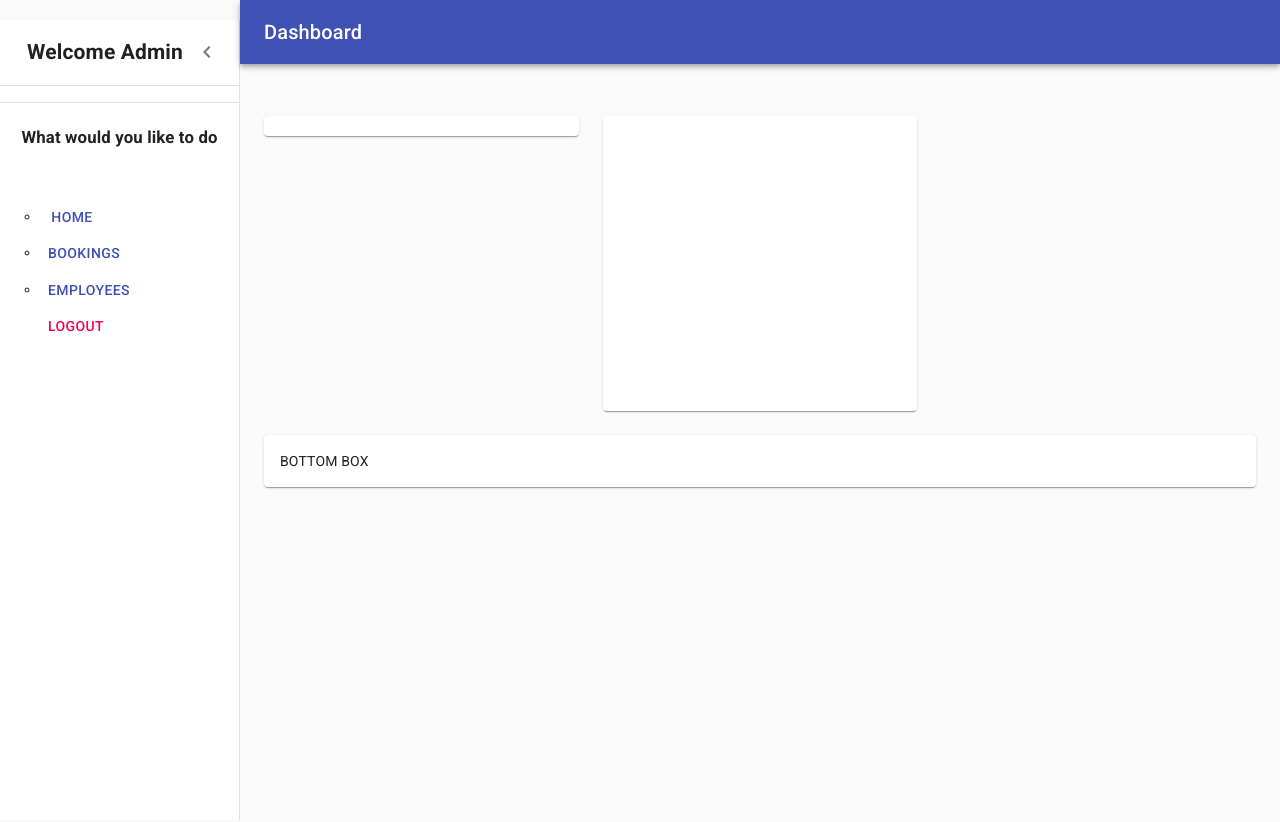
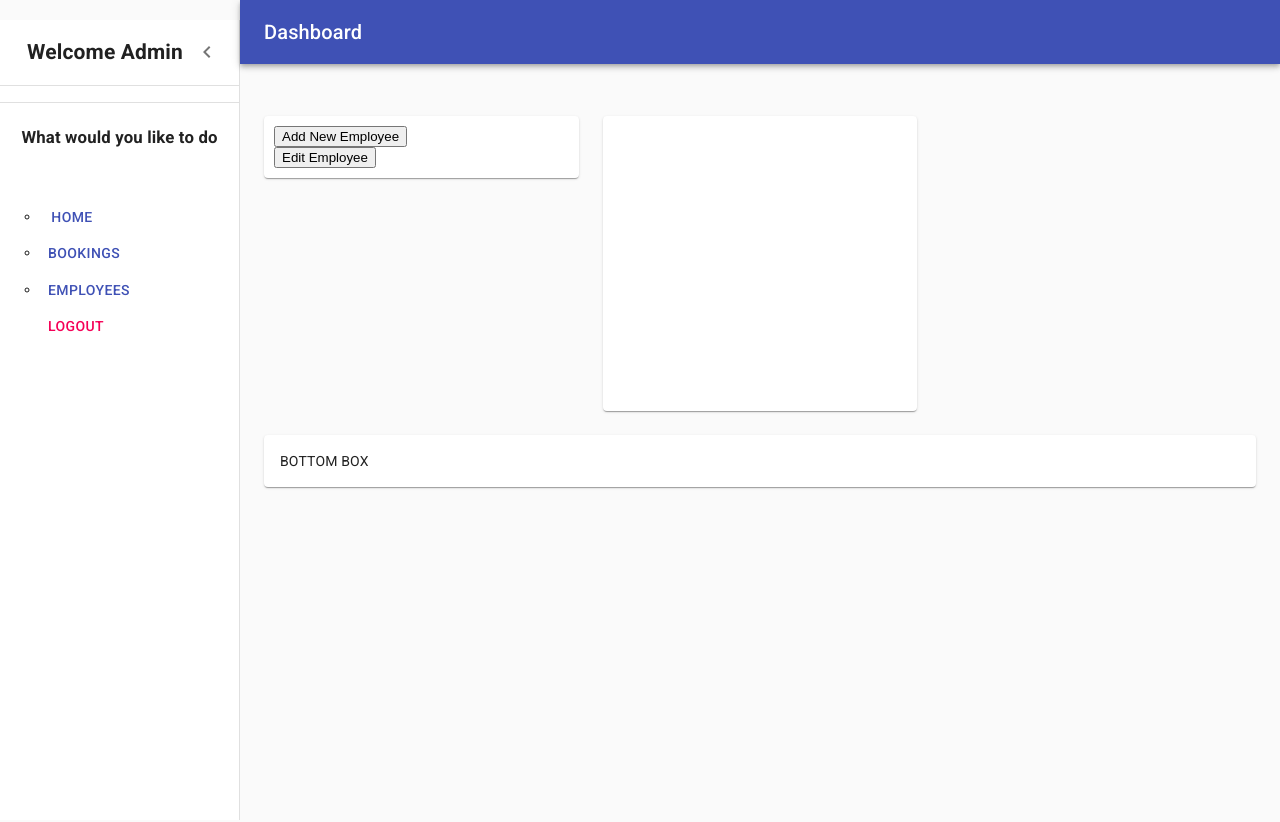
Before and after one commit to WebDevelopAHAHAs/flexidesk, a React (Create React App) app in the folder client/: page /admin/employees in a window 1280 px wide. Shown: the top 822 px of the page. Built offline with nearby package versions, Linux system fonts and the light colour scheme.

Commit message:
add/edit employee buttons
Added edit and new employee buttons to the employees page

```diff
--- a/client/src/components/employees/EmployeesPage.js
+++ b/client/src/components/employees/EmployeesPage.js
@@ -2,14 +2,13 @@ import React from "react";
 import {StylingTypography, Layout} from '../styling/Layout'
 import NavBar from '../NavBar'
 
-export default function EmployeesPage(props)
-{
+export default function EmployeesPage(props){
   console.log(props)
   return(
   <div page="employeesPage">
 
     <StylingTypography/>
-    <Layout employees/>
+    <Layout employees edit/>
       <h1>Employees</h1>
     <NavBar/>
 
@@ -17,13 +16,25 @@ export default function EmployeesPage(props)
   )
 }
 
-function AddEmployee(props) {
+function AddEmployee() {
+
   return(
     <div>
-      <h1>New Employee</h1>
+      <button> Add New Employee </button>
+
     </div>
 
   )
 }
 
-export {AddEmployee};
+function EditEmployee(){
+
+  return(
+    <div>
+       <button> Edit Employee </button>
+    </div>
+
+  )
+}
+
+export {AddEmployee, EditEmployee};
--- a/client/src/components/styling/Layout.js
+++ b/client/src/components/styling/Layout.js
@@ -3,7 +3,7 @@ import './layout.css';
 import Navbar from '../NavBar'
 import { Bookings, ShowDesk } from '../bookings/BookingsPage'
 import TransitionsModal from '../bookings/NewBookingAdminForm';
-import AddEmployee from '../employees/EmployeesPage'
+import {AddEmployee, EditEmployee} from '../employees/EmployeesPage'
 
 import Core, { Typography, Link, Drawer, Paper, Grid, Divider, List,
   Badge, Toolbar, AppBar, CssBaseline, Container, Box } from '@material-ui/core';
@@ -196,7 +196,8 @@ export function Layout(props) {
             <Grid item xs={12} md={8} lg={4}>
               <Paper className="admin-calendar">
                 {props && props.booking && <Bookings/>}
-                {props && props.employee && <AddEmployee/>}
+                {props && props.employees && <AddEmployee/>}
+                {props && props.edit && <EditEmployee/>}
 
               </Paper>
             </Grid>
@@ -204,6 +205,7 @@ export function Layout(props) {
             <Grid item xs={12} md={8} lg={4}>
               <Paper className="available-seats">
               {props && props.showdesk &&  <ShowDesk open={modalOpen} setOpen={setModalOpen} deskNum={deskNum} setDeskNum={setDeskNum}/>}
+
               </Paper>
             </Grid>
 
```
